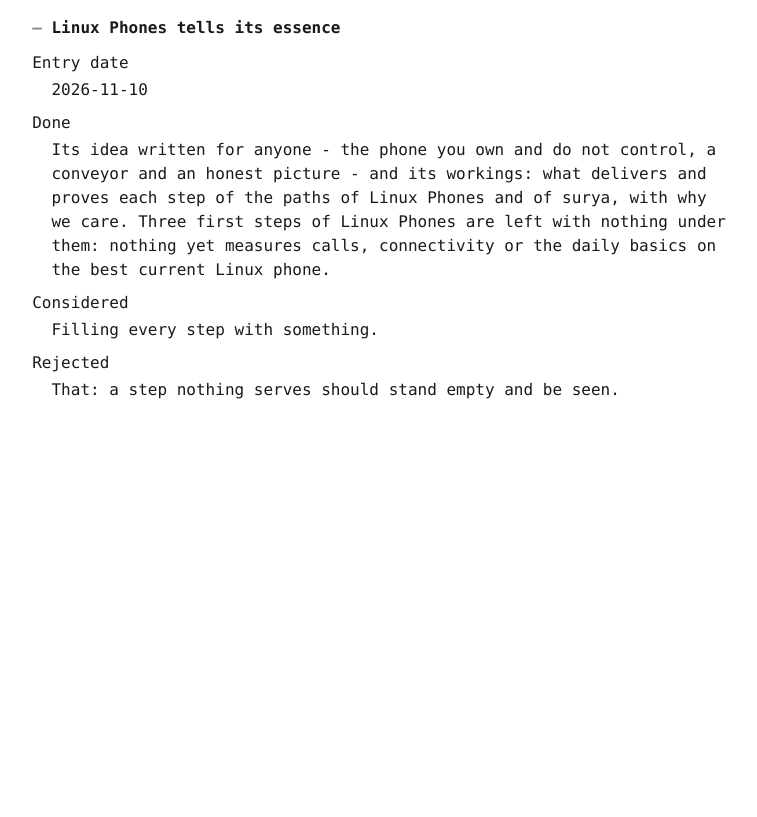
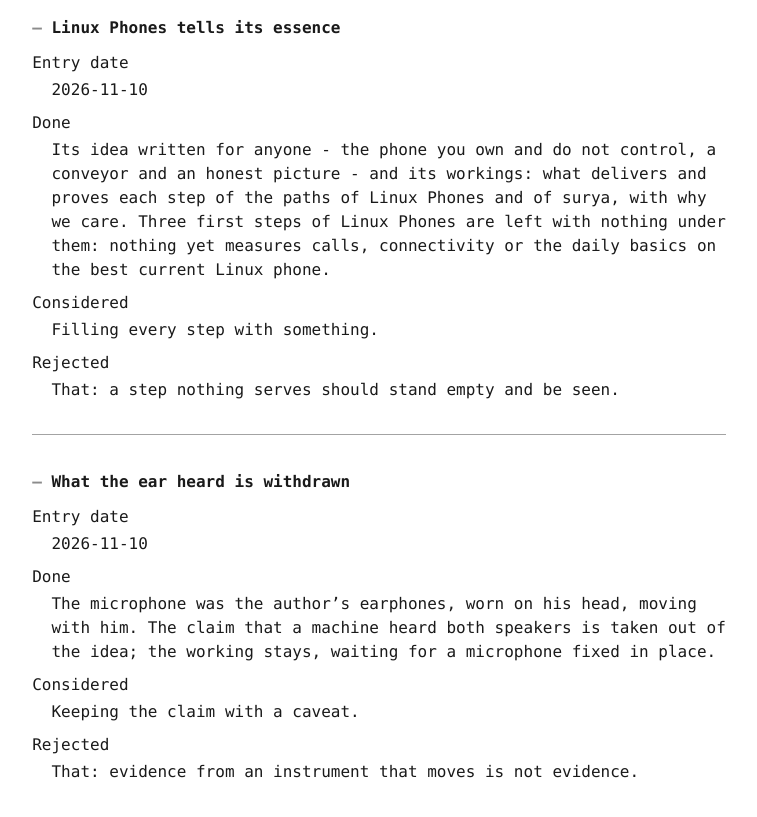
Before and after one commit to linux-phone-oco/docs, a Jekyll site: the page built from docs/session_log.md, in a window 1280 px wide and 900 px high, scrolled down 6442 px. Shown: the top 817 px of the window, without its empty margins (261-1018 px from the left). Built offline with Jekyll 4.4.1, drawn with Linux system fonts in a browser that asks for light colours; our own code applies the rules of GitHub Pages for plain Markdown files; before the commit the page ends 6960 px from its top, so only the background shows below that.

Commit message:
fix(data): the claim that a machine heard the speakers is withdrawn (#49)
Co-authored-by: lab-agent-session <agent@creation-guidelines>

```diff
--- a/data/idea.json
+++ b/data/idea.json
@@ -4,4 +4,4 @@
 {"id":"04-picture","ord":4,"kind":"picture","heading":"A workshop, not a miracle","text":"One brilliant mechanic can fix one car. A workshop with the right lifts and gauges and written procedures fixes any car - and the next mechanic starts where the last one stopped."}
 {"id":"05-idea","ord":5,"kind":"idea","heading":"As good as Android - and counted","text":"The aim is plain: a phone running Linux that an ordinary person could use as their only phone, and not feel they gave something up. We count towards it one feature at a time, and a feature counts only when something has shown that it works."}
 {"id":"06-limit","ord":6,"kind":"limit","heading":"What is still hard","text":"Some parts of a phone are kept shut by their makers - the modem, the camera, the secure chip - and can only be worked with from outside. Banking and payments depend on decisions that are not ours. There is one phone in the lab so far. And for Linux phones as a whole, most of the picture still reads: not known yet."}
-{"id":"07-start","ord":7,"kind":"start","heading":"Where it stands","text":"One phone, a Xiaomi POCO X3 NFC, sits in the lab. It can be flashed to a known state by one command, it is checked after every start, and both of its speakers have been heard by a machine. Its microphone and its calls are still ahead. The picture lists forty-six things a phone does, across seven systems."}
+{"id":"07-start","ord":7,"kind":"start","heading":"Where it stands","text":"One phone, a Xiaomi POCO X3 NFC, sits in the lab. It can be flashed to a known state by one command, and it is checked after every start. Sound plays from both of its speakers. Its microphone and its calls are still ahead. The picture lists forty-six things a phone does, across seven systems."}
--- a/data/session_log.json
+++ b/data/session_log.json
@@ -9,3 +9,4 @@
 {"id":"2026-11-10-its-own-russian","entry_date":"2026-11-10","title":"The project's own data in Russian","done":"A translations table (ocoeco SPEC section 9) with this project's own feature names and categories, device parts and milestones in Russian, every row marked by machine until a person reviews it; exported through the mark, so the observatory's Russian pages read them.","considered":"Translated columns inside the source tables.","rejected":"That: translations never change the source; and nobody else translates this project's data."}
 {"id":"2026-11-10-first-devlab-flash","entry_date":"2026-11-10","title":"The first real devlab flash, and what a clean flash exposed","done":"surya flashed from the pristine stock image by devlab flash (device tree a43d069d0a49adcd, the manifest's fixes baked in) and brought back by devlab provision: 102 GB, Firefox, the Sxmo profile, Wi-Fi, 20 of 20 checks. Two first-boot faults became the tool's job (a clock at the image's build date; a filesystem left at 2 GB on a 104 GB partition) with a new check. Then the health watch caught the audio DSP crashing on every resume - rare before the flash - which makes the old suspend crash reproducible and shows the manifest lacks a change the old system had.","considered":"Treating the crashes as damage from the flash.","rejected":"That: the phone's own log showed the idle suspend as the trigger; nothing was changed until the log was read."}
 {"id":"2026-11-10-its-essence","entry_date":"2026-11-10","title":"Linux Phones tells its essence","done":"Its idea written for anyone - the phone you own and do not control, a conveyor and an honest picture - and its workings: what delivers and proves each step of the paths of Linux Phones and of surya, with why we care. Three first steps of Linux Phones are left with nothing under them: nothing yet measures calls, connectivity or the daily basics on the best current Linux phone.","considered":"Filling every step with something.","rejected":"That: a step nothing serves should stand empty and be seen."}
+{"id":"2026-11-10-the-ear-withdrawn","entry_date":"2026-11-10","title":"What the ear heard is withdrawn","done":"The microphone was the author's earphones, worn on his head, moving with him. The claim that a machine heard both speakers is taken out of the idea; the working stays, waiting for a microphone fixed in place.","considered":"Keeping the claim with a caveat.","rejected":"That: evidence from an instrument that moves is not evidence."}
--- a/data/workings.json
+++ b/data/workings.json
@@ -3,7 +3,7 @@
 {"id":"w-upstream-queue","what":"The upstream queue","kind":"practice","serves":"lp-upstream","how":"Each fix prepared as a patch for the project it belongs to, with its maintainers named - sent in its author's name.","why":"A fix kept to ourselves helps one phone; sent upstream, every phone of that kind.","evidence":"backlog:upstream-tas2562-volume","uses":""}
 {"id":"w-flash","what":"devlab flash","kind":"tool","serves":"surya-boots","how":"Writes the pristine image with the device's known fixes baked in, and fingerprints its device tree first.","why":"Any flash gives the same known phone - found out the hard way.","evidence":"backlog:flash","uses":"linux-phone-oco/lab-tools"}
 {"id":"w-health","what":"devlab health","kind":"check","serves":"surya-boots","how":"Twenty-two checks on the phone itself - the sound card, the amplifiers, the modem, Wi-Fi, storage - compared with everything that passed before.","why":"The phone is the reference: it must not quietly get worse.","evidence":"tests@xiaomi-surya","uses":"linux-phone-oco/lab-tools"}
-{"id":"w-hear","what":"devlab hear","kind":"test","serves":"surya-sound","how":"Plays a tone on each speaker and hears it through a microphone in the lab, measured against the silent room.","why":"A driver that loads proves nothing about sound. A machine should hear it.","evidence":"component:audio-speaker@xiaomi-surya","uses":"linux-phone-oco/lab-tools"}
+{"id":"w-hear","what":"devlab hear","kind":"test","serves":"surya-sound","how":"Plays a tone on each speaker and hears it through a microphone in the lab, measured against the silent room. It waits for a microphone fixed in place: its first results, from a microphone that moved, were withdrawn.","why":"A driver that loads proves nothing about sound. A machine should hear it.","evidence":"component:audio-speaker@xiaomi-surya","uses":"linux-phone-oco/lab-tools"}
 {"id":"w-manifest-fixes","what":"The device's manifest","kind":"tool","serves":"surya-sound","how":"The stereo profile, the corrected amplifier driver and two masked services, written down once and baked into every flash.","why":"A fix made by hand is lost at the next flash.","evidence":"component:audio-speaker@xiaomi-surya","uses":"linux-phone-oco/surya-lab"}
 {"id":"w-modem-checks","what":"The modem checks","kind":"check","serves":"surya-phone","how":"Whether the modem is seen and ready for calls, messages and data - not yet whether a call goes through.","why":"Seen is not the same as working; this is the first rung only.","evidence":"component:modem-calls@xiaomi-surya","uses":"linux-phone-oco/lab-tools"}
 {"id":"w-parts-table","what":"The parts table","kind":"practice","serves":"surya-every-part","how":"Each part of the phone with its state, taken from the checks and the records of the work.","why":"So what is left to do is a list, not a guess.","evidence":"support_status","uses":""}
--- a/docs/session_log.md
+++ b/docs/session_log.md
@@ -196,3 +196,21 @@ Considered
 
 Rejected
 : That: a step nothing serves should stand empty and be seen.
+
+---
+
+
+<a id="2026-11-10-the-ear-withdrawn"></a>
+### What the ear heard is withdrawn
+
+Entry date
+: 2026-11-10
+
+Done
+: The microphone was the author's earphones, worn on his head, moving with him. The claim that a machine heard both speakers is taken out of the idea; the working stays, waiting for a microphone fixed in place.
+
+Considered
+: Keeping the claim with a caveat.
+
+Rejected
+: That: evidence from an instrument that moves is not evidence.
```
Also changed, not shown: docs/idea.md (+1 -1 lines), docs/index.md (+1 -1 lines), docs/workings.md (+1 -1 lines).
